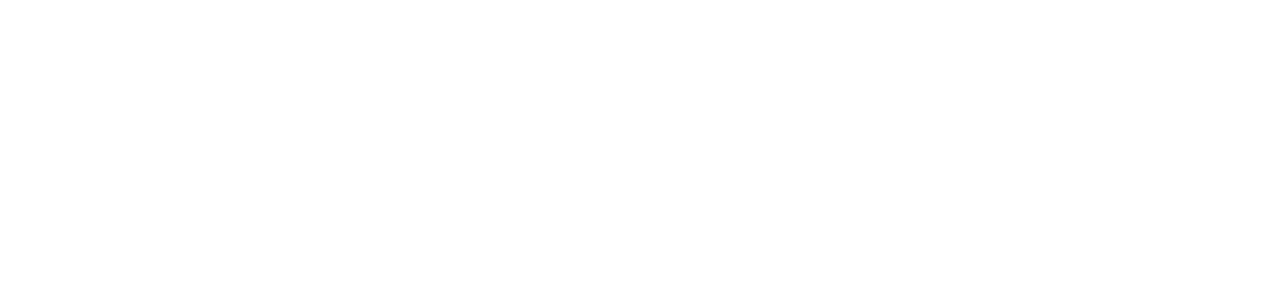
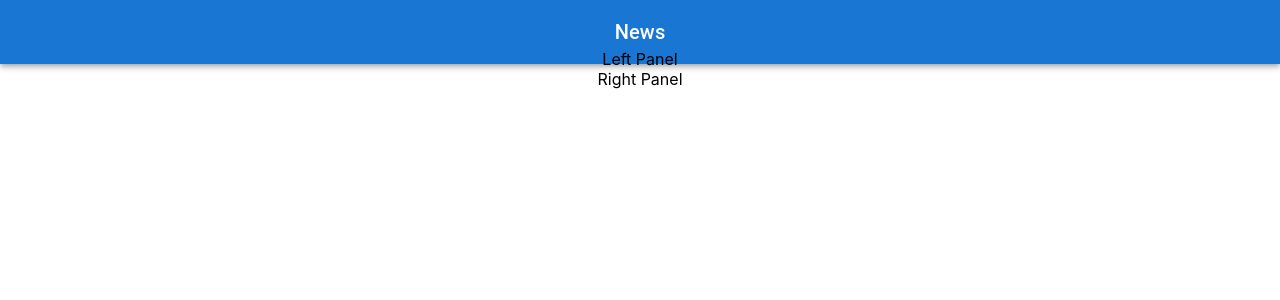
Before and after one commit to akarj/user-list-react-app, a React (Create React App) app: page / in a window 1280 px wide. Shown: the top 300 px of the page. Built offline with nearby package versions, Linux system fonts and the light colour scheme; a web font is replaced by a local one.

Commit message:
Comoponents were defined, and imported to App!!

```diff
--- a/package.json
+++ b/package.json
@@ -5,6 +5,7 @@
   "dependencies": {
     "@emotion/react": "^11.5.0",
     "@emotion/styled": "^11.3.0",
+    "@mui/icons-material": "^5.0.4",
     "@mui/material": "^5.0.4",
     "@testing-library/jest-dom": "^5.14.1",
     "@testing-library/react": "^11.2.7",
--- a/src/App.js
+++ b/src/App.js
@@ -1,7 +1,24 @@
 import "./App.scss";
+import LeftPanel from "./Components/LeftPanel/LeftPanel";
+import RightPanel from "./Components/RightPanel/RightPanel";
+import Topbar from "./Components/TopBar/Topbar";
 
 function App() {
-  return <div className="App"></div>;
+  return (
+    <div className="App-container">
+      <div className="topbar">
+        <Topbar />
+      </div>
+      <div className="bottomSection">
+        <div className="leftSection">
+          <LeftPanel />
+        </div>
+        <div className="rightSection">
+          <RightPanel />
+        </div>
+      </div>
+    </div>
+  );
 }
 
 export default App;
--- a/src/App.scss
+++ b/src/App.scss
@@ -1,3 +1,8 @@
-.App {
+.App-container {
   text-align: center;
+  div.topbar {
+    height: 3rem;
+    border-bottom: 1px solid #000;
+    background-color: rgb(187, 171, 171);
+  }
 }
--- /dev/null
+++ b/src/Components/LeftPanel/LeftPanel.jsx
@@ -0,0 +1,5 @@
+import "./LeftPanel.scss";
+
+export default function LeftPanel() {
+  return <div className="Left-Panel-Container">Left Panel</div>;
+}
--- /dev/null
+++ b/src/Components/RightPanel/RightPanel.jsx
@@ -0,0 +1,5 @@
+import "./RightPanel.scss";
+
+export default function RightPanel() {
+  return <div className="Right-Panel-Container">Right Panel</div>;
+}
--- /dev/null
+++ b/src/Components/TopBar/Topbar.jsx
@@ -0,0 +1,24 @@
+import "./Topbar.scss";
+import AppBar from "@mui/material/AppBar";
+import Box from "@mui/material/Box";
+import Toolbar from "@mui/material/Toolbar";
+import Typography from "@mui/material/Typography";
+import Button from "@mui/material/Button";
+import IconButton from "@mui/material/IconButton";
+import MenuIcon from "@mui/icons-material/Menu";
+
+export default function topbar() {
+  return (
+    <div className="topbar-container">
+      <Box sx={{ flexGrow: 1 }}>
+        <AppBar position="static">
+          <Toolbar>
+            <Typography variant="h6" component="div" sx={{ flexGrow: 1 }}>
+              News
+            </Typography>
+          </Toolbar>
+        </AppBar>
+      </Box>
+    </div>
+  );
+}
```
Also changed, not shown: src/Components/LeftPanel/LeftPanel.scss (added), src/Components/RightPanel/RightPanel.scss (added), src/Components/TopBar/Topbar.scss (added), 1 other file (tests, documents, lock files or other folders).
